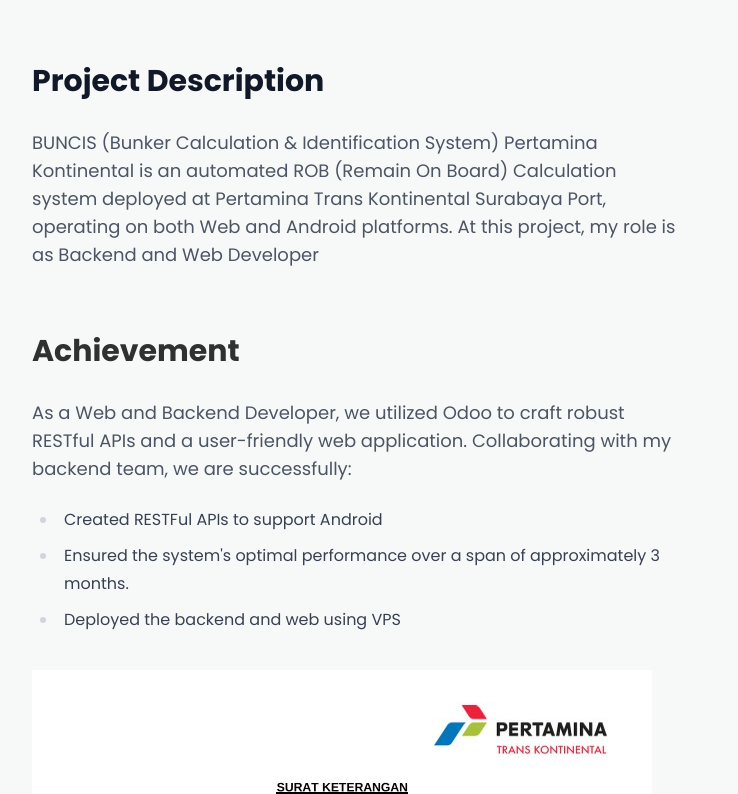
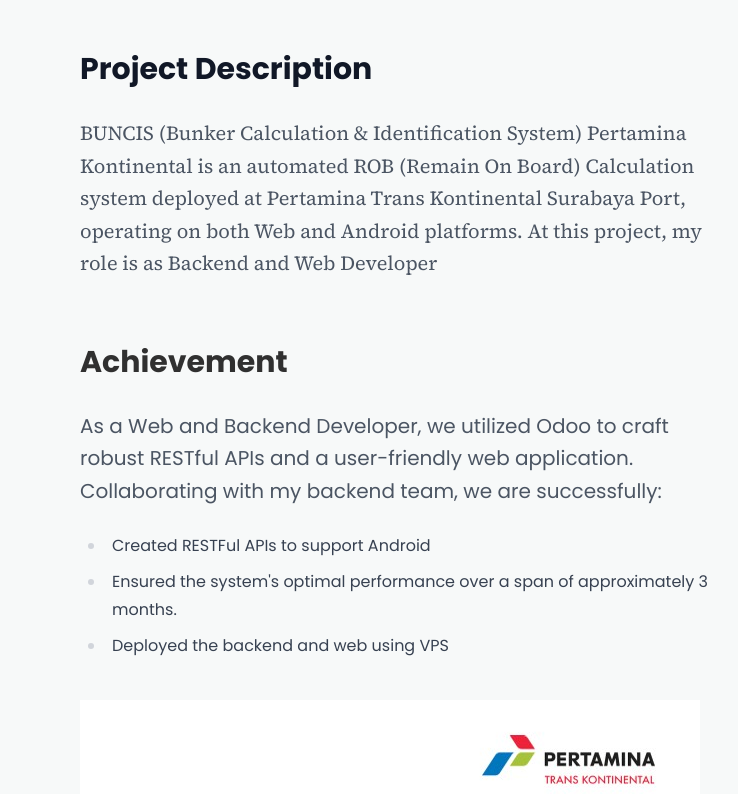
Before and after one commit to martuafernando/martuafernando.github.io, a Next.js app: page /projects/buncis-pertamina-kontinental in a window 1280 px wide. Shown: the part 853-1647 px from the top of the page, without its empty margins (224-962 px from the left). Built offline with nearby package versions, Linux system fonts and the light colour scheme.

Commit message:
feat: new typography for reading page

```diff
--- a/src/app/projects/[id]/page.tsx
+++ b/src/app/projects/[id]/page.tsx
@@ -8,6 +8,12 @@
 import Project from "@/domain/entities/project";
 import { breakpoint } from "@/presentation/constant/breakpoint";
 import ToolsIcon from "@/presentation/components/tools-icon-component";
+import { Source_Serif_4 } from "next/font/google";
+
+const sourceSerif4 = Source_Serif_4({
+  subsets: ["latin"],
+  weight: ["400", "500", "600", "700"],
+});
 
 export async function generateMetadata({ params }: { params: { id: string } }) {
   const project: Project = getProjectById(params.id)!;
@@ -25,7 +31,7 @@
   const project: Project = getProjectById(params.id)!;
 
   return (
-    <div className="max-w-3xl mx-auto">
+    <div className="max-w-2xl mx-auto">
       <div className="relative z-10">
         <picture>
           <source
@@ -75,11 +81,11 @@
         {project?.description && (
           <section className="mt-16 prose">
             <h2 className="text-3xl font-bold">Project Description</h2>
-            <p className="text-lg text-gray-600 mt-4">{project.description}</p>
+            <p className={`text-xl text-gray-600 mt-4 leading-relaxed ${sourceSerif4.className}`}>{project.description}</p>
           </section>
         )}
 
-        <article className="mt-16 prose prose-headings:text-black prose-h1:text-5xl prose-h2:text-3xl prose-p:text-gray-600 prose-p:text-lg">
+        <article className={`mt-16 prose prose-headings:text-black prose-h1:text-5xl prose-h2:text-3xl prose-p:text-gray-600 prose-p:text-xl prose-p:leading-relaxed prose-p:${sourceSerif4.className}`}>
           <MDXRemote source={project.content} />
         </article>
       </div>
```
